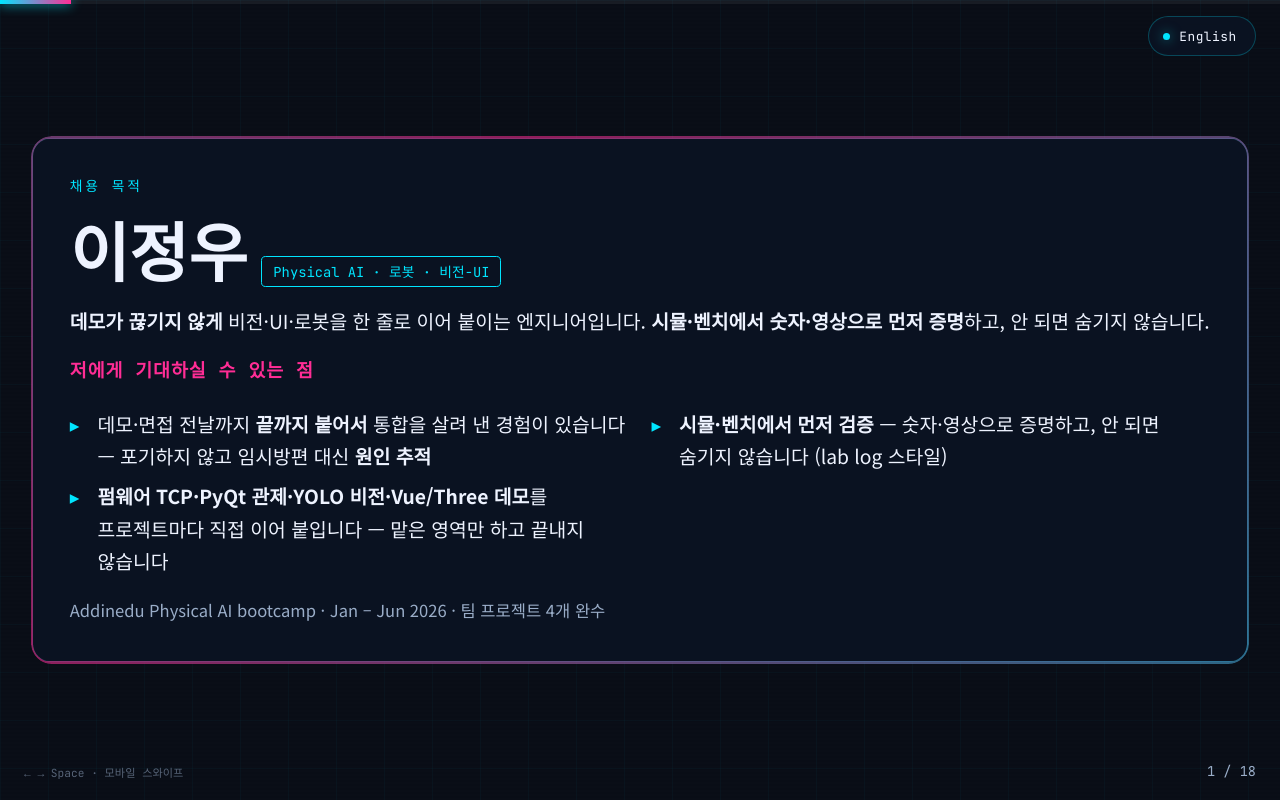
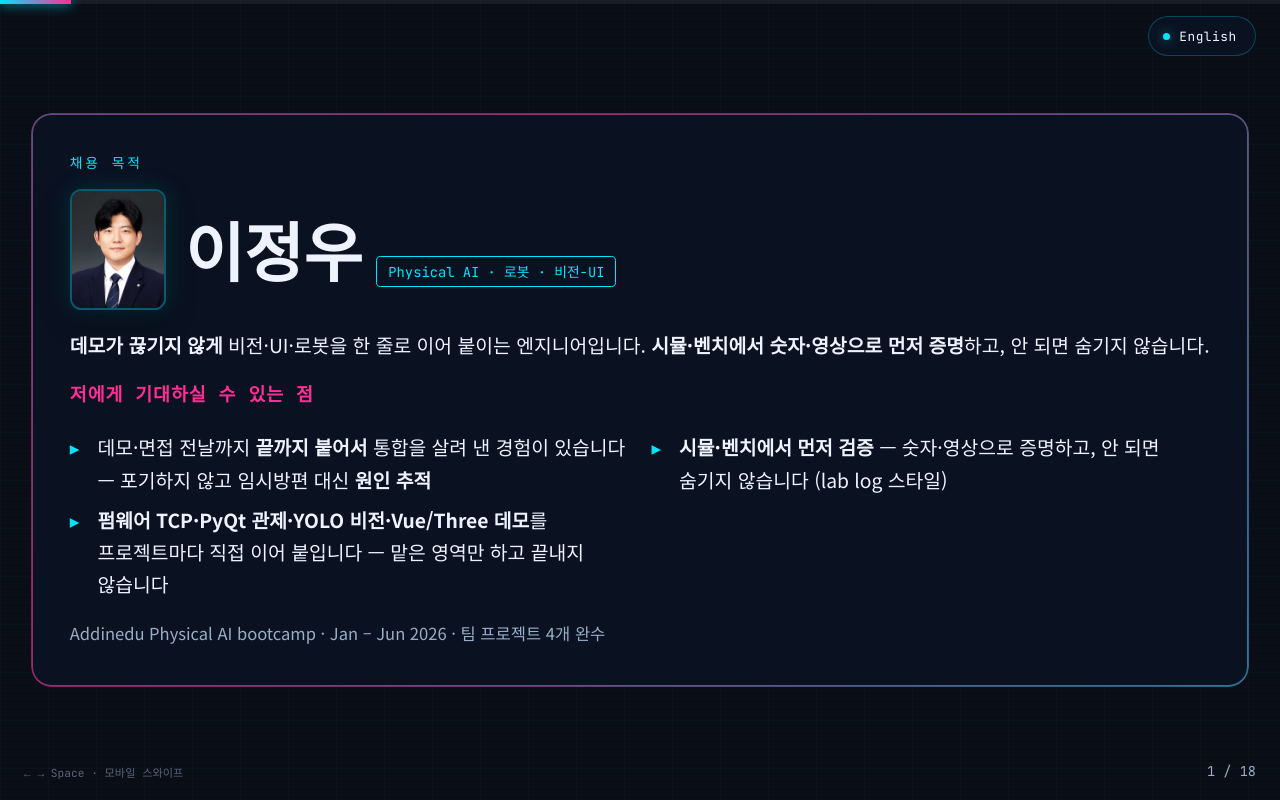
Before and after one commit to joey114132/portfolio-deck, a website: page index.html in a window 1280 px wide. Drawn offline with Linux system fonts and the light colour scheme.

Commit message:
chore: added profile img

```diff
--- a/index.html
+++ b/index.html
@@ -782,11 +782,29 @@
     }
 
     .name-badge {
-      display: inline-flex;
-      align-items: baseline;
-      gap: 0.75rem;
+      display: flex;
+      align-items: center;
+      gap: 1rem;
       flex-wrap: wrap;
       margin-bottom: 0.5rem;
+    }
+    .name-badge .name-badge__photo {
+      width: clamp(4.25rem, 11vw, 5.25rem);
+      height: clamp(5.35rem, 13.5vw, 6.6rem);
+      max-height: none;
+      object-fit: cover;
+      object-position: center 12%;
+      border-radius: 10px;
+      border: 2px solid rgba(0, 229, 255, 0.35);
+      box-shadow: 0 0 20px rgba(0, 229, 255, 0.15), 0 8px 24px rgba(0, 0, 0, 0.45);
+      flex-shrink: 0;
+    }
+    .name-badge__text {
+      display: flex;
+      flex-wrap: wrap;
+      align-items: baseline;
+      gap: 0.5rem 0.75rem;
+      min-width: 0;
     }
     .name-badge .role-tag {
       font-family: var(--mono);
@@ -1478,8 +1496,18 @@
         <div class="glass reveal">
           <p class="eyebrow"><span data-lang="ko">채용 목적</span><span data-lang="en">Purpose</span></p>
           <div class="name-badge">
-            <h1 style="margin:0"><span data-lang="ko">이정우</span><span data-lang="en">Joey Lee</span></h1>
-            <span class="role-tag"><span data-lang="ko">Physical AI · 로봇 · 비전-UI</span><span data-lang="en">Physical AI · Robotics · Vision-UI</span></span>
+            <img
+              class="name-badge__photo"
+              src="assets/profile/joey-lee.jpg"
+              alt="Joey Lee"
+              width="864"
+              height="1152"
+              loading="eager"
+            />
+            <div class="name-badge__text">
+              <h1 style="margin:0"><span data-lang="ko">이정우</span><span data-lang="en">Joey Lee</span></h1>
+              <span class="role-tag"><span data-lang="ko">Physical AI · 로봇 · 비전-UI</span><span data-lang="en">Physical AI · Robotics · Vision-UI</span></span>
+            </div>
           </div>
           <p data-lang="ko" style="margin-top:0.5rem"><strong>데모가 끊기지 않게</strong> 비전·UI·로봇을 한 줄로 이어 붙이는 엔지니어입니다. <strong>시뮬·벤치에서 숫자·영상으로 먼저 증명</strong>하고, 안 되면 숨기지 않습니다.</p>
           <p data-lang="en" style="margin-top:0.5rem">I wire <strong>vision → UI → robot</strong> so demos don’t die on stage — <strong>sim/bench proof first</strong>, honest lab log when it breaks.</p>
```
Also changed, not shown: assets/profile/joey-lee.jpg (added).
